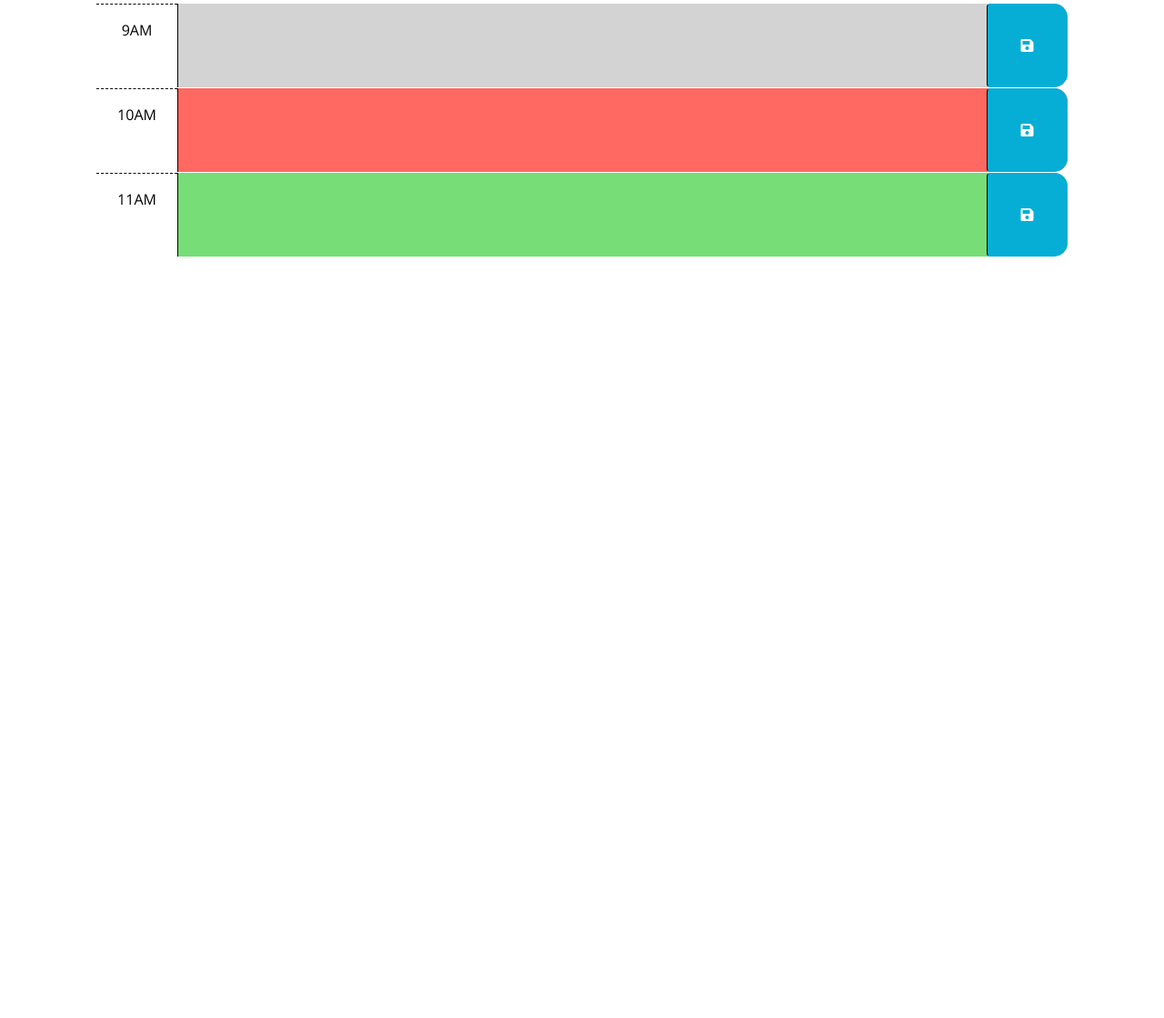
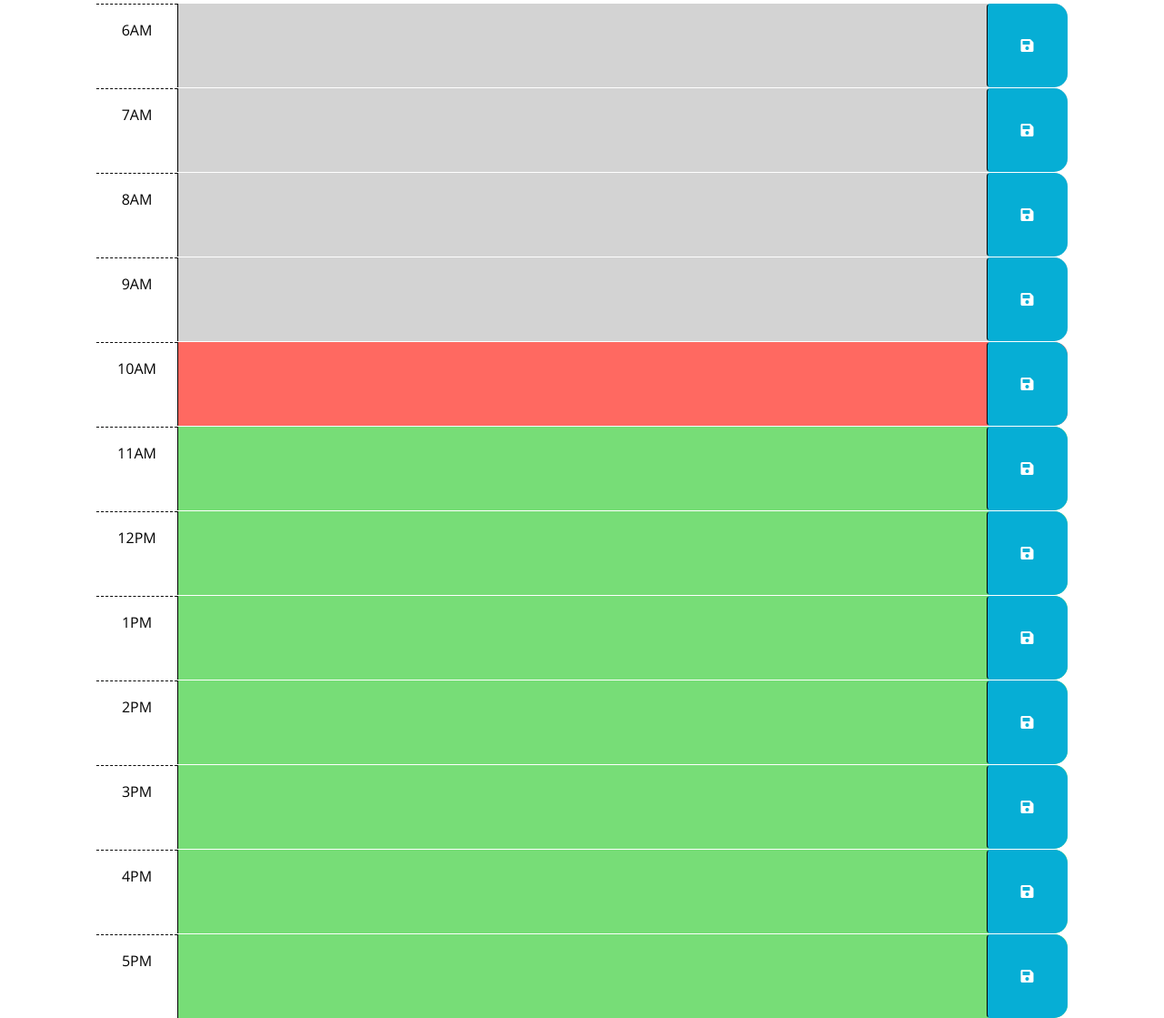
Before and after one commit to ParticularSpace/A5-Work-Day-Scheduler, a plain HTML site: page index.html in a window 1280 px wide. Shown: the part 253-1372 px from the top of the page at 91% size. Before the commit the page ends 800 px from the top, so only its background shows below. Drawn offline with nearby package versions, Linux system fonts and the light colour scheme.

Commit message:
added HTML for more hours

```diff
--- a/index.html
+++ b/index.html
@@ -41,6 +41,27 @@
 
       <!-- Example of a past time block. The "past" class adds a gray background color. -->
       <div id="hour-9" class="row time-block past">
+        <div class="col-2 col-md-1 hour text-center py-3">6AM</div>
+        <textarea class="col-8 col-md-10 description" rows="3"> </textarea>
+        <button class="btn saveBtn col-2 col-md-1" aria-label="save">
+          <i class="fas fa-save" aria-hidden="true"></i>
+        </button>
+      </div>
+      <div id="hour-9" class="row time-block past">
+        <div class="col-2 col-md-1 hour text-center py-3">7AM</div>
+        <textarea class="col-8 col-md-10 description" rows="3"> </textarea>
+        <button class="btn saveBtn col-2 col-md-1" aria-label="save">
+          <i class="fas fa-save" aria-hidden="true"></i>
+        </button>
+      </div>
+      <div id="hour-9" class="row time-block past">
+        <div class="col-2 col-md-1 hour text-center py-3">8AM</div>
+        <textarea class="col-8 col-md-10 description" rows="3"> </textarea>
+        <button class="btn saveBtn col-2 col-md-1" aria-label="save">
+          <i class="fas fa-save" aria-hidden="true"></i>
+        </button>
+      </div>
+      <div id="hour-9" class="row time-block past">
         <div class="col-2 col-md-1 hour text-center py-3">9AM</div>
         <textarea class="col-8 col-md-10 description" rows="3"> </textarea>
         <button class="btn saveBtn col-2 col-md-1" aria-label="save">
@@ -65,6 +86,48 @@
           <i class="fas fa-save" aria-hidden="true"></i>
         </button>
       </div>
+      <div id="hour-11" class="row time-block future">
+        <div class="col-2 col-md-1 hour text-center py-3">12PM</div>
+        <textarea class="col-8 col-md-10 description" rows="3"> </textarea>
+        <button class="btn saveBtn col-2 col-md-1" aria-label="save">
+          <i class="fas fa-save" aria-hidden="true"></i>
+        </button>
+      </div>
+      <div id="hour-11" class="row time-block future">
+        <div class="col-2 col-md-1 hour text-center py-3">1PM</div>
+        <textarea class="col-8 col-md-10 description" rows="3"> </textarea>
+        <button class="btn saveBtn col-2 col-md-1" aria-label="save">
+          <i class="fas fa-save" aria-hidden="true"></i>
+        </button>
+      </div>
+      <div id="hour-11" class="row time-block future">
+        <div class="col-2 col-md-1 hour text-center py-3">2PM</div>
+        <textarea class="col-8 col-md-10 description" rows="3"> </textarea>
+        <button class="btn saveBtn col-2 col-md-1" aria-label="save">
+          <i class="fas fa-save" aria-hidden="true"></i>
+        </button>
+      </div>
+      <div id="hour-11" class="row time-block future">
+        <div class="col-2 col-md-1 hour text-center py-3">3PM</div>
+        <textarea class="col-8 col-md-10 description" rows="3"> </textarea>
+        <button class="btn saveBtn col-2 col-md-1" aria-label="save">
+          <i class="fas fa-save" aria-hidden="true"></i>
+        </button>
+      </div>
+      <div id="hour-11" class="row time-block future">
+        <div class="col-2 col-md-1 hour text-center py-3">4PM</div>
+        <textarea class="col-8 col-md-10 description" rows="3"> </textarea>
+        <button class="btn saveBtn col-2 col-md-1" aria-label="save">
+          <i class="fas fa-save" aria-hidden="true"></i>
+        </button>
+      </div>
+      <div id="hour-11" class="row time-block future">
+        <div class="col-2 col-md-1 hour text-center py-3">5PM</div>
+        <textarea class="col-8 col-md-10 description" rows="3"> </textarea>
+        <button class="btn saveBtn col-2 col-md-1" aria-label="save">
+          <i class="fas fa-save" aria-hidden="true"></i>
+        </button>
+      </div>
 
     <script src="https://code.jquery.com/jquery-3.4.1.min.js"></script>
     <script
```
Also changed, not shown: Assets/images/05-third-party-apis-homework-demo.gif (added), 3 other files.
